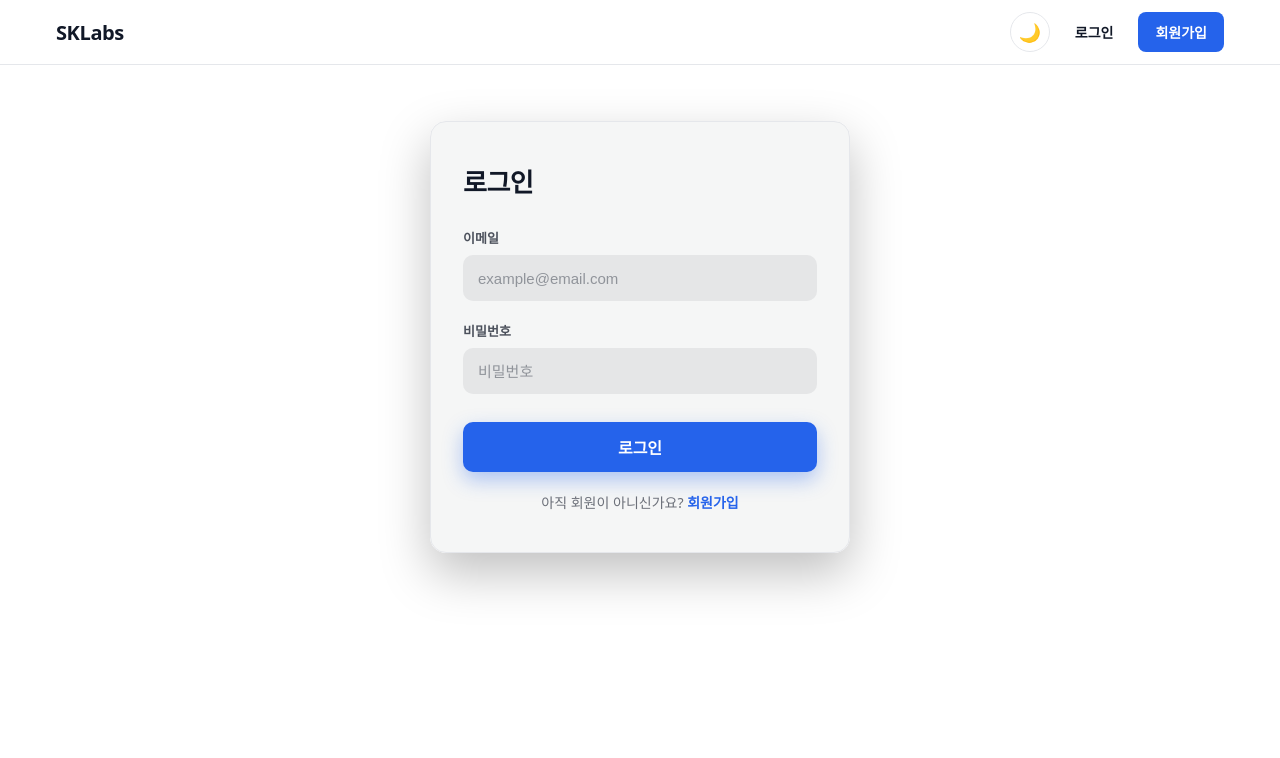
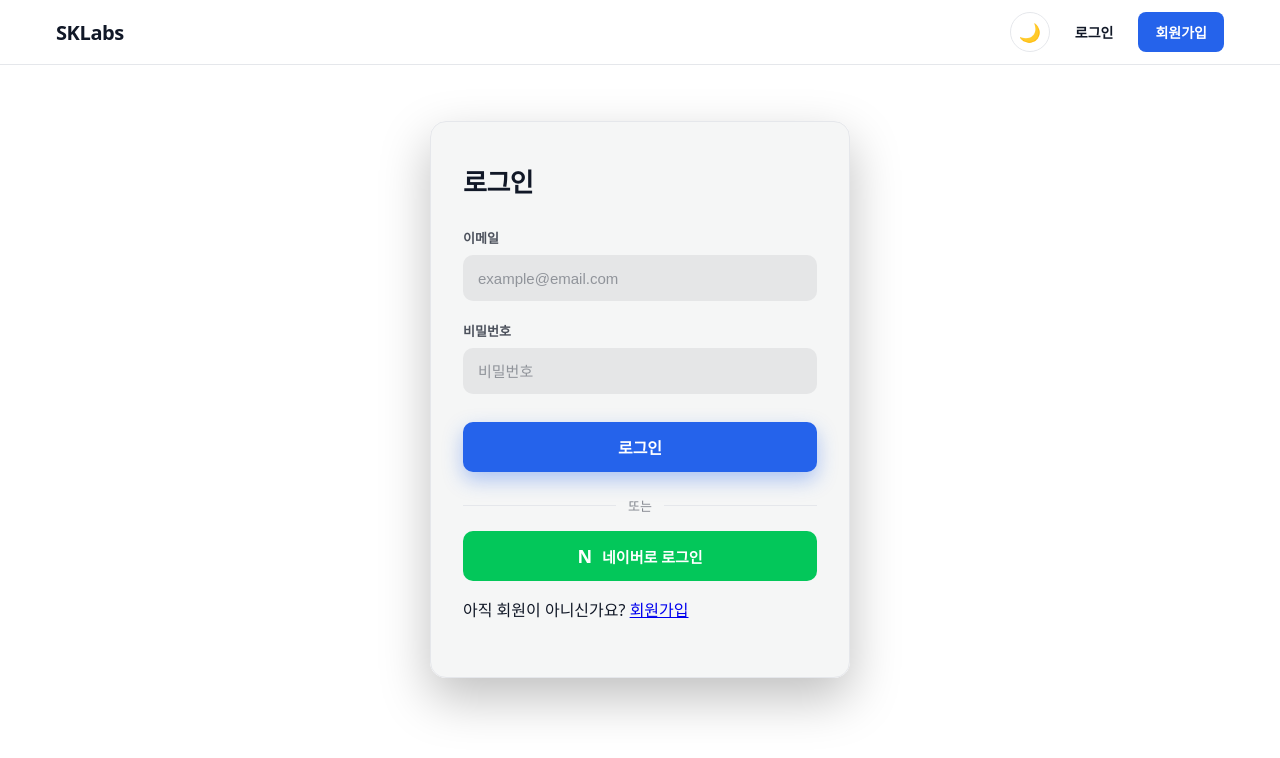
Before and after one commit to SeoWon1037/sklabs1037, a React app in the folder frontend/: page /login in a window 1280 px wide. Shown: the top 758 px of the page. Built offline with nearby package versions, Linux system fonts and the light colour scheme; no server answers; the HTML template or start-up script is replaced by a standard one.

Commit message:
로그인 화면 네이버 로그인 버튼 및 팝업 처리 추가

```diff
--- a/frontend/src/App.jsx
+++ b/frontend/src/App.jsx
@@ -9,6 +9,7 @@ import Header from './components/Header'
 import MainPage from './pages/MainPage'
 import UserSignUpPage from './pages/UserSignUpPage'
 import UserLoginPage from './pages/UserLoginPage'
+import UserOAuthResultPage from './pages/UserOAuthResultPage'
 
 function App() {
   return (
@@ -18,9 +19,10 @@ function App() {
 
       {/* 주소에 따라 아래 화면만 바뀜 */}
       <Routes>
-        <Route path="/" element={<MainPage />} />              {/* 메인 */}
-        <Route path="/signup" element={<UserSignUpPage />} />  {/* 회원가입 */}
-        <Route path="/login" element={<UserLoginPage />} />    {/* 로그인 */}
+        <Route path="/" element={<MainPage />} />                        {/* 메인 */}
+        <Route path="/signup" element={<UserSignUpPage />} />            {/* 회원가입 */}
+        <Route path="/login" element={<UserLoginPage />} />              {/* 로그인 */}
+        <Route path="/oauth/result" element={<UserOAuthResultPage />} /> {/* 소셜 로그인 결과 (팝업 안에서 열림) */}
       </Routes>
     </>
   )
--- a/frontend/src/pages/UserLoginPage.css
+++ b/frontend/src/pages/UserLoginPage.css
@@ -1,17 +1,50 @@
-/* "아직 회원이 아니신가요? 회원가입" 문구 */
-.login-signup-link {
-  margin: 20px 0 0;
-  text-align: center;
-  font-size: 14px;
-  color: color-mix(in srgb, var(--text) 60%, transparent);
+
+/* ============================================ */
+/* 소셜 로그인                                    */
+/* ============================================ */
+
+/* "또는" 구분선 (가운데 글자 + 양옆 선) */
+.login-divider {
+  display: flex;
+  align-items: center;
+  gap: 12px;
+  margin: 24px 0 16px;
+  font-size: 13px;
+  color: color-mix(in srgb, var(--text) 50%, transparent);
+}
+.login-divider::before,
+.login-divider::after {
+  content: '';
+  flex: 1;
+  height: 1px;
+  background: var(--border);
 }
 
-.login-signup-link a {
-  color: var(--primary);
-  font-weight: 600;
-  text-decoration: none;
+/* 소셜 로그인 버튼 공통 */
+.login-social-btn {
+  width: 100%;
+  height: 50px;
+  display: flex;
+  align-items: center;
+  justify-content: center;
+  gap: 10px;
+  border: none;
+  border-radius: 10px;
+  font-size: 15px;
+  font-weight: 700;
+  cursor: pointer;
+  transition: filter 0.15s;
+}
+.login-social-btn:hover {
+  filter: brightness(0.95);
 }
 
-.login-signup-link a:hover {
-  text-decoration: underline;
+/* 네이버: 네이버 공식 초록색 */
+.login-naver-btn {
+  background: #03c75a;
+  color: #fff;
 }
+.login-naver-logo {
+  font-size: 18px;
+  font-weight: 900;
+}
--- a/frontend/src/pages/UserLoginPage.jsx
+++ b/frontend/src/pages/UserLoginPage.jsx
@@ -1,19 +1,35 @@
 // ============================================
 // 로그인 화면 (주소: /login)
 // - 백엔드 API
-//   POST /api/user/login   로그인 { email, password }
+//   POST /api/user/login          이메일 로그인 { email, password }
+//   GET  /api/oauth/naver/login   네이버 로그인 (팝업으로 열기)
 // - 로그인 성공하면 서버가 세션을 만들고, 브라우저에 번호표 쿠키(JSESSIONID)를 줌
-//   → 이후 요청마다 브라우저가 쿠키를 자동으로 같이 보냄 (따로 코드 필요 없음)
 // ============================================
-import { useState } from 'react'
-import { Link, useNavigate } from 'react-router-dom'
+import { useEffect, useState } from 'react'
+import { Link, useNavigate, useSearchParams } from 'react-router-dom'
 import './UserSignUpPage.css'   // 회원가입과 같은 카드 디자인(signup-xxx)을 그대로 사용
 import './UserLoginPage.css'    // 로그인 화면에만 필요한 추가 스타일
+
+// 소셜 로그인 실패 이유 → 화면에 보여줄 문구
+const OAUTH_ERROR_MESSAGES = {
+  cancel: '네이버 로그인을 취소했습니다.',
+  invalid: '잘못된 요청입니다. 다시 시도해주세요.',
+  email_exists: '이미 이메일로 가입된 계정입니다. 이메일 로그인을 이용해주세요.',
+  fail: '네이버 로그인에 실패했습니다. 잠시 후 다시 시도해주세요.',
+}
+
+// 팝업 창 크기
+const POPUP_WIDTH = 500
+const POPUP_HEIGHT = 650
 
 function UserLoginPage() {
 
   // 페이지 이동 함수 (로그인 성공 후 메인으로)
   const navigate = useNavigate()
+
+  // 주소의 ?error=xxx (팝업 차단돼서 페이지 이동 방식으로 돌아왔을 때)
+  const [searchParams] = useSearchParams()
+  const urlError = searchParams.get('error')
 
   // 입력값
   const [email, setEmail] = useState('')
@@ -23,8 +39,59 @@ function UserLoginPage() {
   const [submitting, setSubmitting] = useState(false)
   const [errorMessage, setErrorMessage] = useState('')
 
+  // 화면에 보여줄 에러: 직접 생긴 에러가 우선, 없으면 주소의 소셜 로그인 에러
+  const shownError = errorMessage || (urlError ? (OAUTH_ERROR_MESSAGES[urlError] || OAUTH_ERROR_MESSAGES.fail) : '')
+
   // ============================================
-  // 로그인 버튼
+  // 팝업에서 보내는 결과 메시지 받기
+  // ============================================
+  useEffect(() => {
+
+    const handleMessage = (event) => {
+
+      // 우리 사이트에서 온 메시지만 받기 (다른 사이트가 보낸 가짜 메시지 무시)
+      if (event.origin !== window.location.origin) return
+      if (event.data?.type !== 'OAUTH_RESULT') return
+
+      if (event.data.status === 'success') {
+        navigate('/')   // 메인으로 → 상단바가 로그인 상태 다시 확인
+      } else {
+        setErrorMessage(OAUTH_ERROR_MESSAGES[event.data.status] || OAUTH_ERROR_MESSAGES.fail)
+      }
+    }
+
+    window.addEventListener('message', handleMessage)
+
+    // 화면을 떠날 때 듣기 중단 (안 하면 계속 쌓임)
+    return () => window.removeEventListener('message', handleMessage)
+
+  }, [navigate])
+
+  // ============================================
+  // 네이버 로그인 버튼 → 팝업 열기
+  // ============================================
+  const handleNaverLogin = () => {
+
+    setErrorMessage('')
+
+    // 화면 가운데에 팝업 띄우기
+    const left = window.screenX + (window.outerWidth - POPUP_WIDTH) / 2
+    const top = window.screenY + (window.outerHeight - POPUP_HEIGHT) / 2
+
+    const popup = window.open(
+      '/api/oauth/naver/login',
+      'naverLogin',
+      `width=${POPUP_WIDTH},height=${POPUP_HEIGHT},left=${left},top=${top}`
+    )
+
+    // 팝업이 차단됐으면 → 현재 창에서 이동하는 방식으로
+    if (!popup) {
+      window.location.href = '/api/oauth/naver/login'
+    }
+  }
+
+  // ============================================
+  // 이메일 로그인 버튼
   // ============================================
   const handleSubmit = async (e) => {
 
@@ -101,11 +168,20 @@ function UserLoginPage() {
         />
 
         {/* 에러 문구 */}
-        {errorMessage && <p className="signup-msg error signup-error-box">{errorMessage}</p>}
+        {shownError && <p className="signup-msg error signup-error-box">{shownError}</p>}
 
-        {/* 로그인 버튼 */}
+        {/* 이메일 로그인 버튼 */}
         <button type="submit" className="btn btn-primary signup-submit" disabled={submitting}>
           {submitting ? '로그인 중...' : '로그인'}
+        </button>
+
+        {/* ===== 구분선 ===== */}
+        <div className="login-divider"><span>또는</span></div>
+
+        {/* 네이버 로그인 버튼 (type="button": 눌러도 form 제출 안 되게) */}
+        <button type="button" className="login-social-btn login-naver-btn" onClick={handleNaverLogin}>
+          <span className="login-naver-logo">N</span>
+          네이버로 로그인
         </button>
 
         {/* 회원가입으로 이동 */}
--- /dev/null
+++ b/frontend/src/pages/UserOAuthResultPage.jsx
@@ -0,0 +1,46 @@
+// ============================================
+// 소셜 로그인 결과 화면 (주소: /oauth/result?status=...)
+// - 백엔드가 네이버 로그인 처리 후 이 주소로 보내줌
+// - 팝업 안에서 열렸으면 → 원래 창(로그인 화면)에 결과를 알려주고 스스로 닫힘
+// - 팝업이 아니면(팝업 차단 등) → 직접 다음 화면으로 이동
+// ============================================
+import { useEffect } from 'react'
+import { useNavigate, useSearchParams } from 'react-router-dom'
+
+function UserOAuthResultPage() {
+
+  const navigate = useNavigate()
+
+  // 주소의 ?status=success 같은 값 꺼내기
+  const [searchParams] = useSearchParams()
+  const status = searchParams.get('status') || 'fail'
+
+  useEffect(() => {
+
+    // window.opener: 이 창을 열어준 원래 창 (팝업일 때만 있음)
+    const opener = window.opener
+
+    if (opener && !opener.closed) {
+
+      // 1. 팝업인 경우 → 원래 창에 결과 전달 후 닫기
+      //    두 번째 값(origin): 같은 사이트(우리 화면)에게만 전달 (다른 사이트가 엿보지 못하게)
+      opener.postMessage({ type: 'OAUTH_RESULT', status }, window.location.origin)
+      window.close()
+
+    } else {
+
+      // 2. 팝업이 아닌 경우 → 성공이면 메인, 실패면 로그인 화면(에러 표시)
+      navigate(status === 'success' ? '/' : `/login?error=${status}`, { replace: true })
+
+    }
+
+  }, [status, navigate])
+
+  return (
+    <main className="main">
+      <p>로그인 처리 중...</p>
+    </main>
+  )
+}
+
+export default UserOAuthResultPage
```
